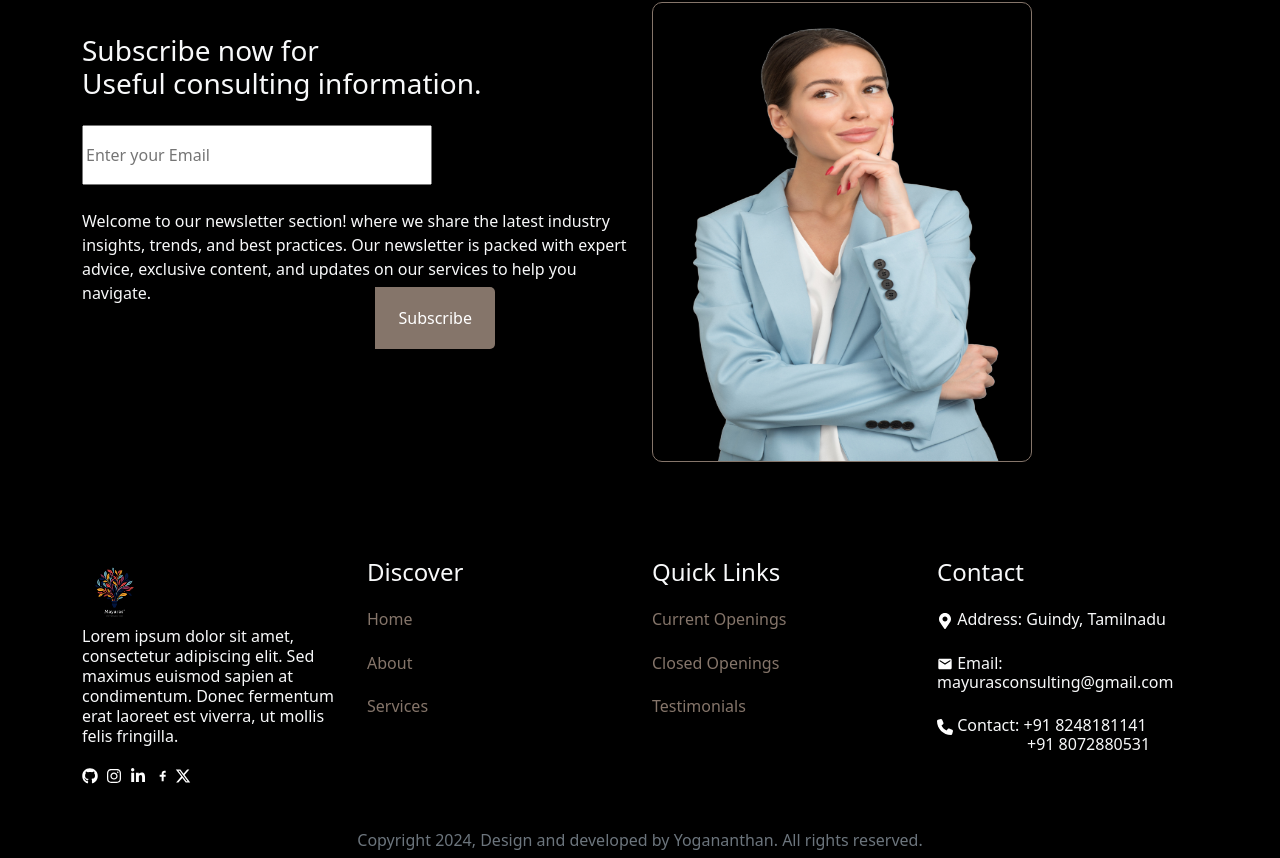
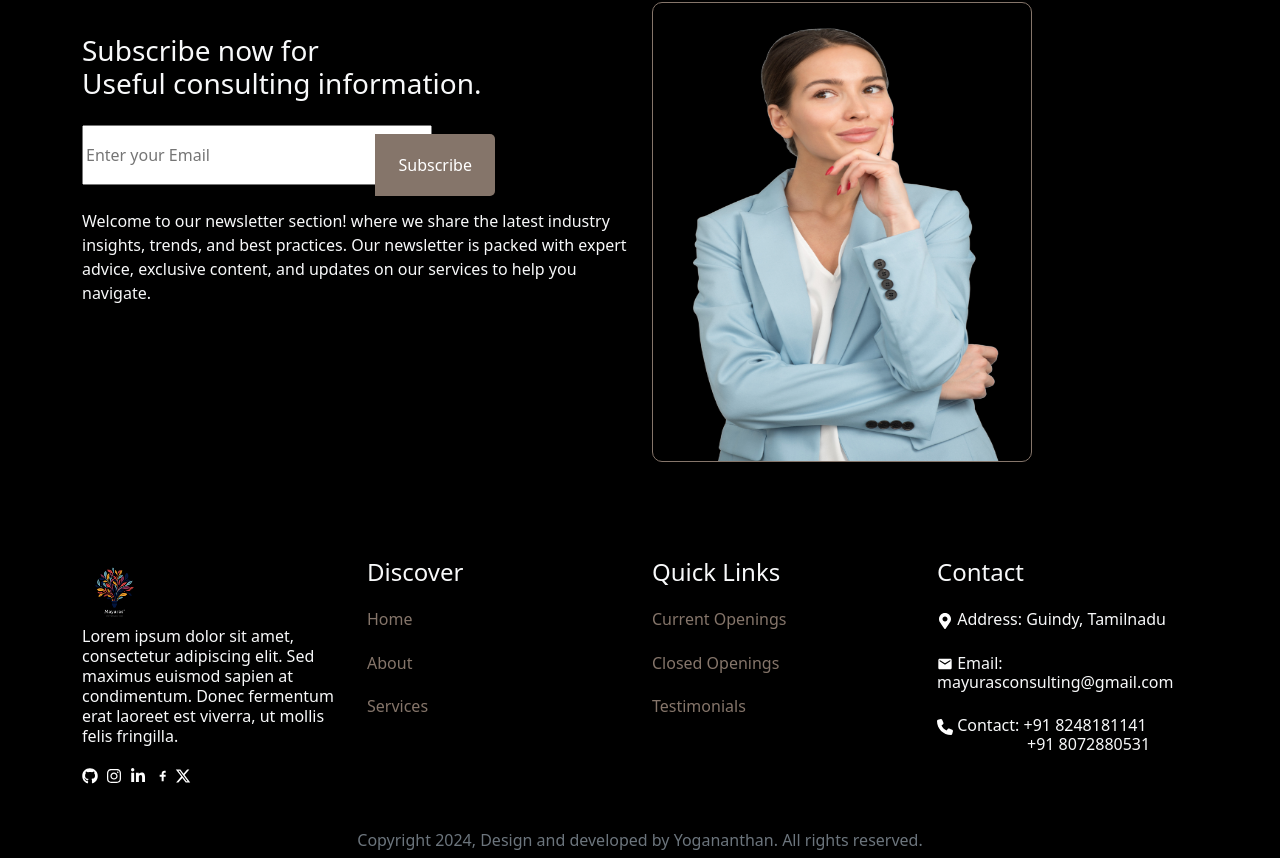
Before and after one commit to yogagv/mayuraconsulting, a React (Create React App) app: page / in a window 1280 px wide. Shown: the part 3655-4513 px from the top of the page. Built offline with nearby package versions, Linux system fonts and the light colour scheme.

Commit message:
newsletter

```diff
--- a/src/components/Newsletter/newsletter.css
+++ b/src/components/Newsletter/newsletter.css
@@ -6,7 +6,7 @@
     padding: 10px 20px;
     cursor: pointer;
     height: 62px;
-    margin-top: 3253px;
+    margin-top: 3100px;
     left: 34%;
     font-size: 16px;
     outline: none;
```
